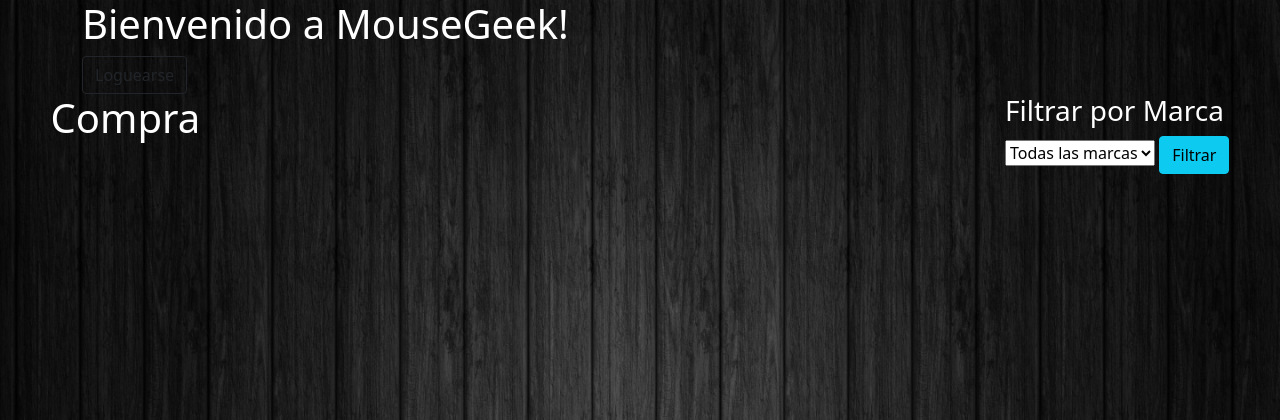
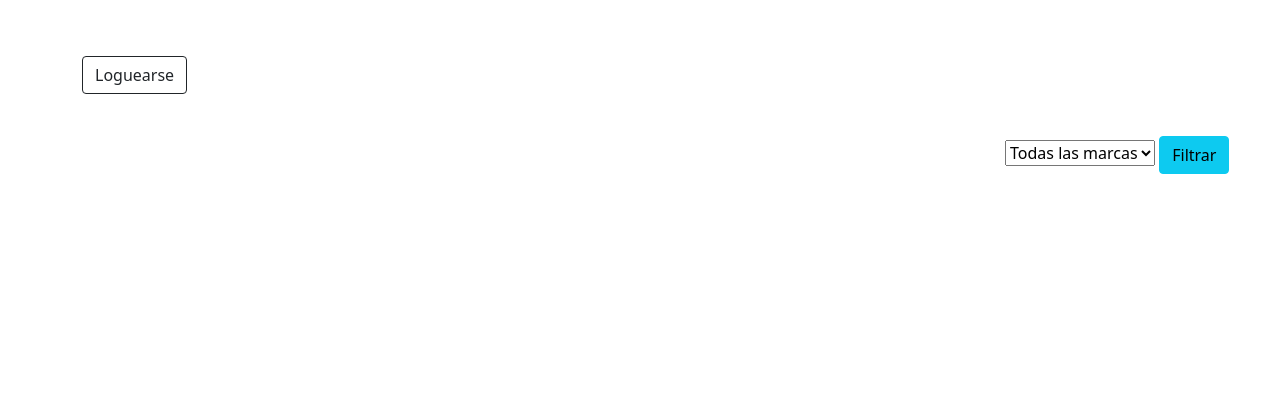
Before and after one commit to frann62/TpeWeb2, a PHP site: page / in a window 1280 px wide. Shown: the top 420 px of the page. Run offline with PHP 8.4, Linux system fonts and the light colour scheme; data comes from the database, SQL or seed files in the repository; data that the repository does not hold is empty.

Commit message:
Borre fondo

```diff
--- a/css/style.css
+++ b/css/style.css
@@ -1,9 +1,3 @@
-body {
-
-    background-image: url(../img/background.jpg);
-    background-size: 100%;
-
-}
 
 h1, h2, h3, p{
 
```
